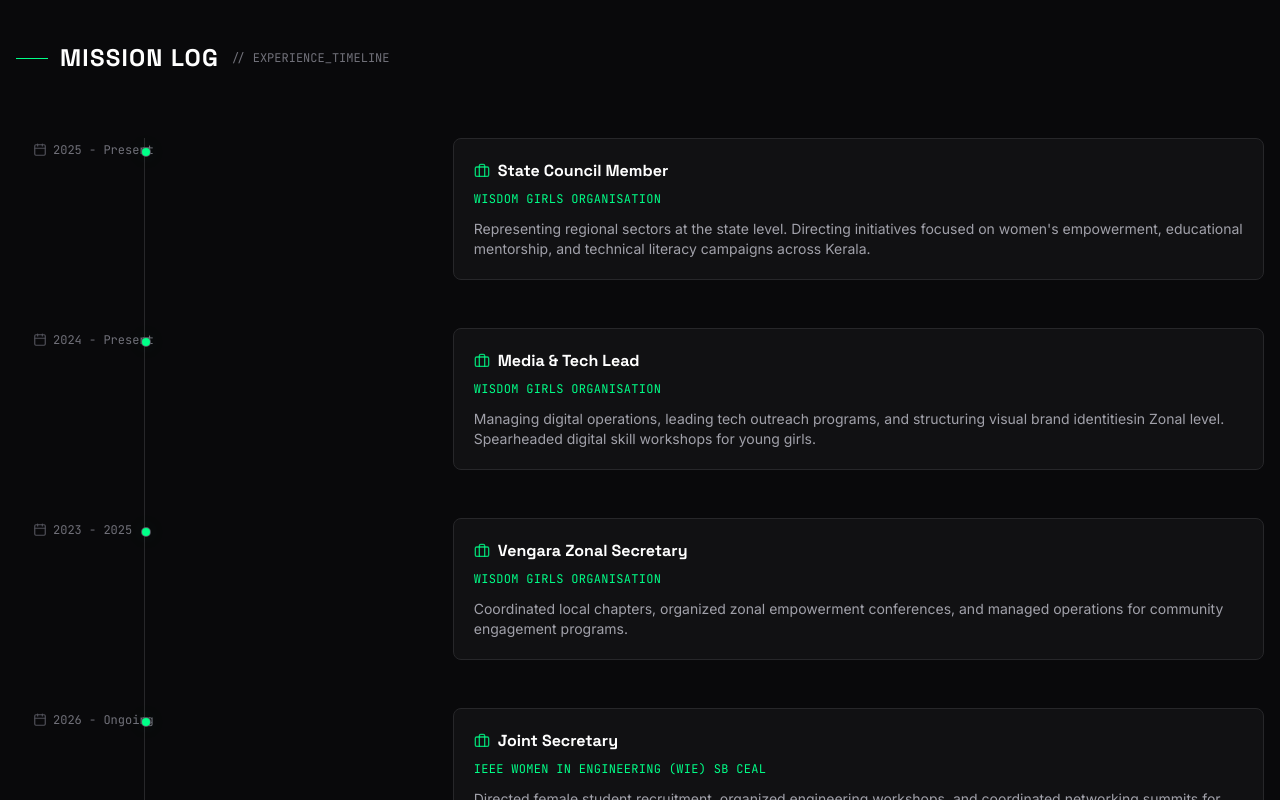
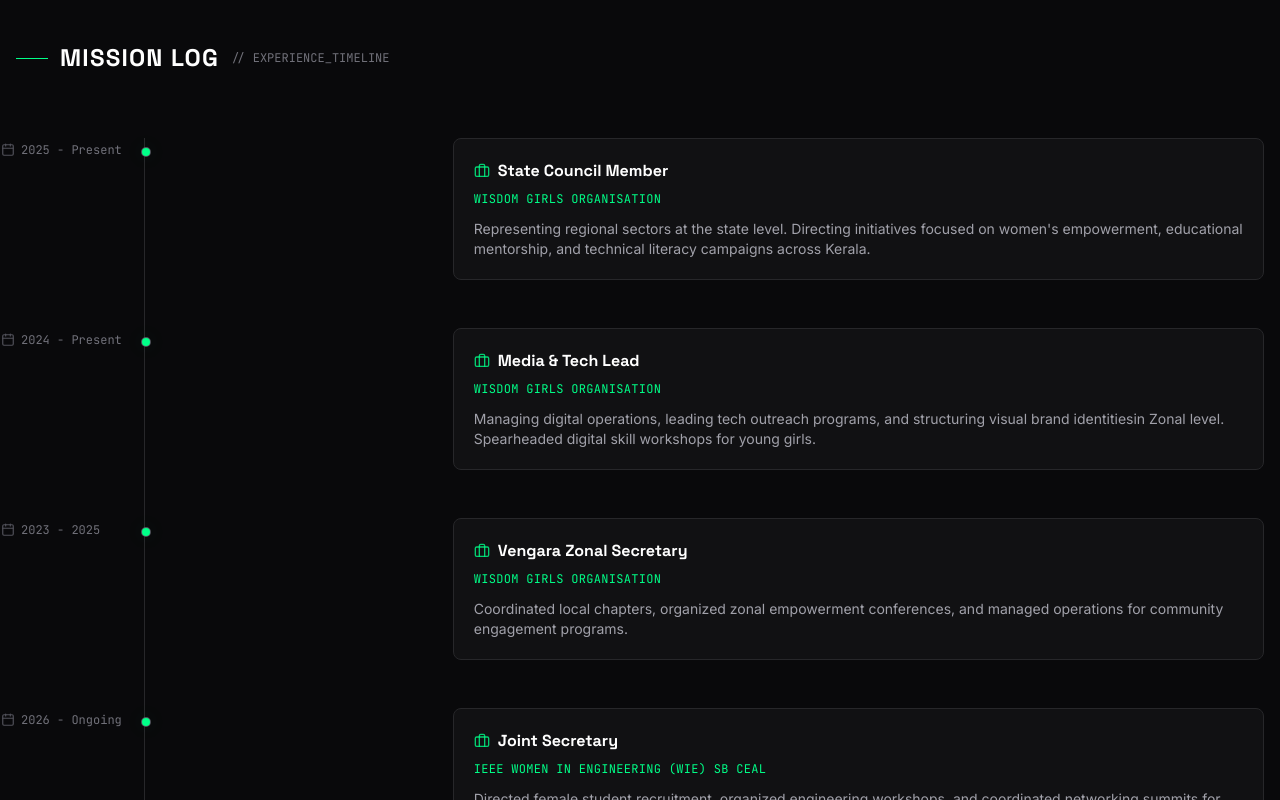
Before and after one commit to minnahdev/The-Minnah, a React (Vite) app: page / in a window 1280 px wide. Shown: the part 3500-4300 px from the top of the page. Built offline with nearby package versions, Linux system fonts and the light colour scheme.

Commit message:
readjusted the period of mission log

```diff
--- a/src/components/MissionLog.jsx
+++ b/src/components/MissionLog.jsx
@@ -86,7 +86,7 @@
             <div className="grid grid-cols-1 md:grid-cols-12 gap-4 items-start">
 
               {/* Date Column (md:col-span-3) */}
-              <div className="md:col-span-3 md:-ml-36 font-mono text-xs text-zinc-500 flex items-center space-x-1.5 pt-1">
+              <div className="md:col-span-3 md:-ml-44 font-mono text-xs text-zinc-500 flex items-center space-x-1.5 pt-1">
                 <Calendar className="w-3.5 h-3.5 text-zinc-600" />
                 <span>{item.period}</span>
               </div>
```
